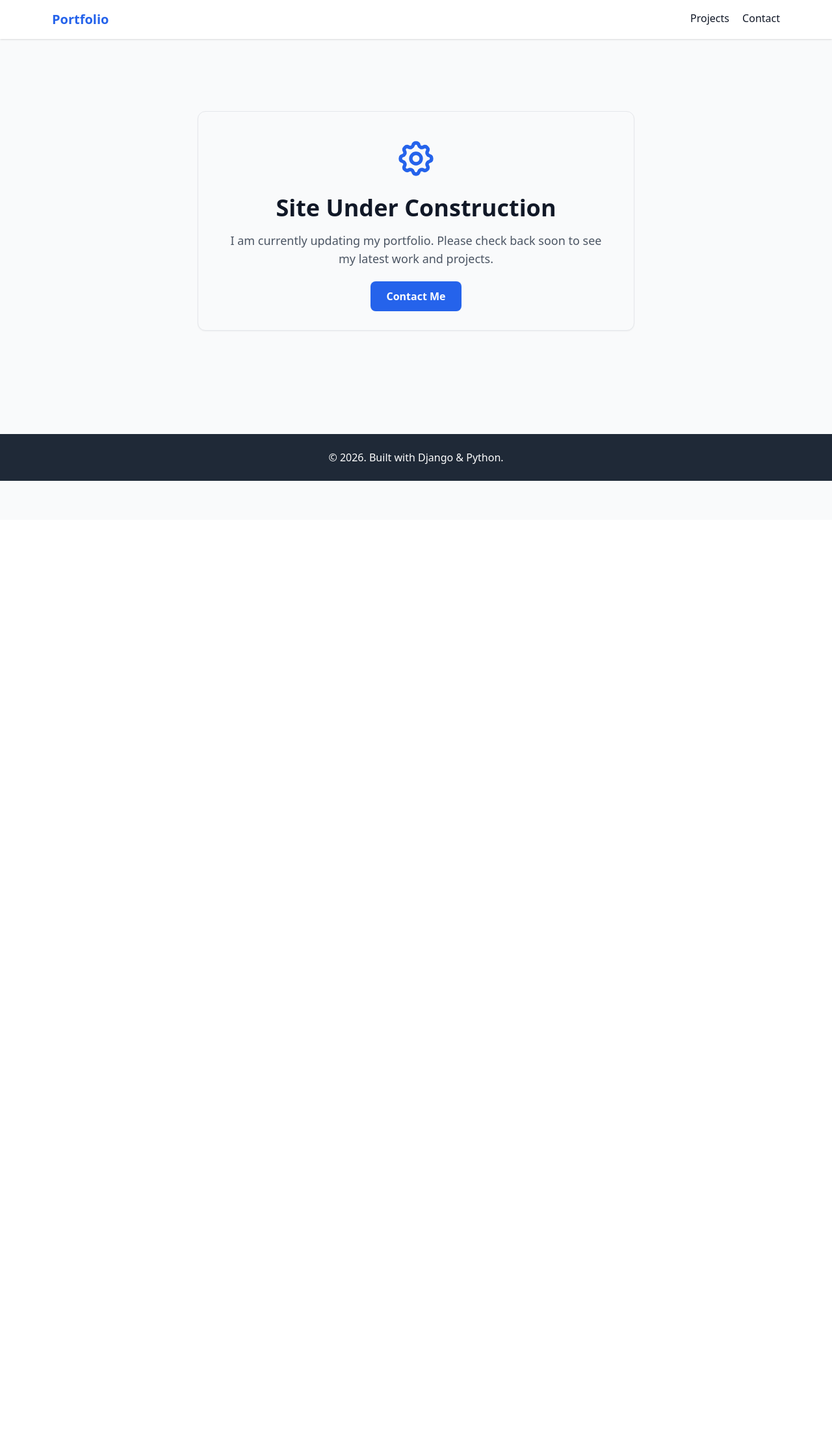
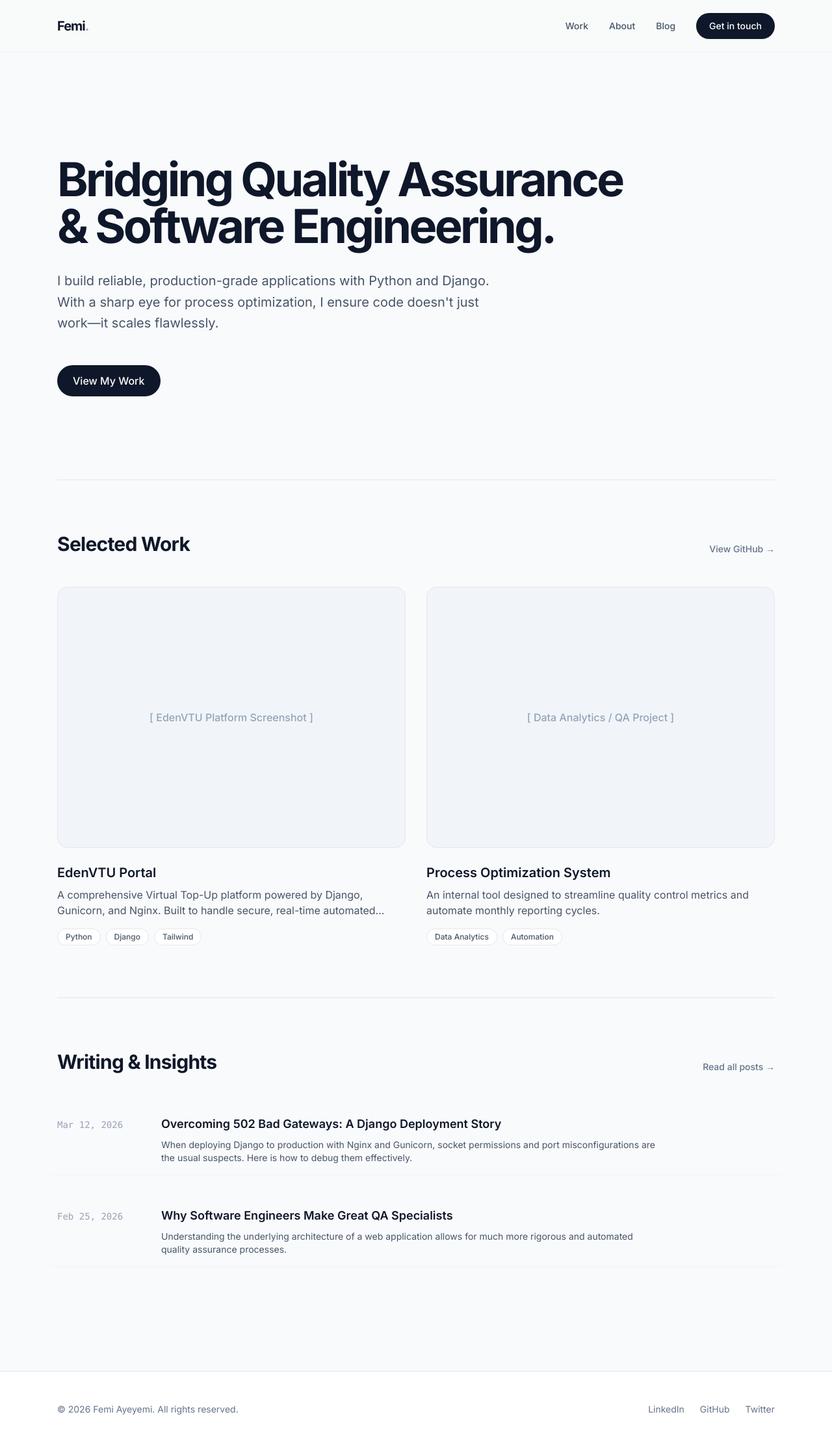
Before and after one commit to ayeyoluwafemi/faymol, a Django app: page / in a window 1280 px wide. Shown: the whole page at 65% size. Before the commit the page ends 740 px from the top, so only its background shows below. Run offline with Django 5.2, Linux system fonts and the light colour scheme; some libraries are stand-ins or nearby versions.

Commit message:
adding base.html, index.html

```diff
--- a/portfolio/templates/portfolio/base.html
+++ b/portfolio/templates/portfolio/base.html
@@ -1,30 +1,48 @@
+{% load static %}
 <!DOCTYPE html>
-<html lang="en">
+<html lang="en" class="scroll-smooth">
 <head>
     <meta charset="UTF-8">
     <meta name="viewport" content="width=device-width, initial-scale=1.0">
-    <title>Software Engineer & QA Professional</title>
+    <title>{% block title %}Femi Ayeyemi | Software Engineer & QA Specialist{% endblock %}</title>
     <script src="https://cdn.tailwindcss.com"></script>
+    <link href="https://fonts.googleapis.com/css2?family=Inter:wght@300;400;500;600;700&display=swap" rel="stylesheet">
+    <style>
+        body { font-family: 'Inter', sans-serif; }
+    </style>
 </head>
-<body class="bg-gray-50 text-gray-900 font-sans antialiased">
+<body class="bg-gray-50 text-slate-900 antialiased flex flex-col min-h-screen selection:bg-slate-900 selection:text-white">
 
-    <nav class="bg-white shadow">
-        <div class="max-w-6xl mx-auto px-4 py-4 flex justify-between">
-            <a href="/" class="font-bold text-xl text-blue-600">Portfolio</a>
-            <div class="space-x-4">
-                <a href="#projects" class="hover:text-blue-600">Projects</a>
-                <a href="#contact" class="hover:text-blue-600">Contact</a>
+    <header class="fixed w-full top-0 z-50 bg-gray-50/80 backdrop-blur-md border-b border-gray-200/50 transition-all duration-300">
+        <div class="max-w-6xl mx-auto px-6 h-20 flex items-center justify-between">
+            <a href="/" class="text-xl font-bold tracking-tighter text-slate-900 hover:text-slate-600 transition">
+                Femi<span class="text-slate-400">.</span>
+            </a>
+
+            <nav class="hidden md:flex items-center gap-8 text-sm font-medium text-slate-600">
+                <a href="#work" class="hover:text-slate-900 transition">Work</a>
+                <a href="#about" class="hover:text-slate-900 transition">About</a>
+                <a href="#blog" class="hover:text-slate-900 transition">Blog</a>
+                <a href="mailto:femiayeyemi@eden.net.ng" class="px-5 py-2.5 bg-slate-900 text-white rounded-full hover:bg-slate-800 transition shadow-sm">
+                    Get in touch
+                </a>
+            </nav>
+        </div>
+    </header>
+
+    <main class="flex-grow pt-28 pb-20">
+        {% block content %}{% endblock %}
+    </main>
+
+    <footer class="border-t border-gray-200 bg-white">
+        <div class="max-w-6xl mx-auto px-6 py-12 flex flex-col md:flex-row items-center justify-between text-sm text-slate-500">
+            <p>&copy; {% now "Y" %} Femi Ayeyemi. All rights reserved.</p>
+            <div class="flex gap-6 mt-4 md:mt-0">
+                <a href="#" class="hover:text-slate-900 transition">LinkedIn</a>
+                <a href="#" class="hover:text-slate-900 transition">GitHub</a>
+                <a href="#" class="hover:text-slate-900 transition">Twitter</a>
             </div>
         </div>
-    </nav>
-
-    <main>
-        {% block content %}
-        {% endblock %}
-    </main>
-
-    <footer class="bg-gray-800 text-white text-center py-6 mt-12">
-        <p>&copy; {% now "Y" %}. Built with Django & Python.</p>
     </footer>
 
 </body>
--- a/portfolio/templates/portfolio/index.html
+++ b/portfolio/templates/portfolio/index.html
@@ -1,17 +1,92 @@
 {% extends 'portfolio/base.html' %}
 
 {% block content %}
-<section class="min-h-[70vh] flex flex-col items-center justify-center text-center px-4">
-    <div class="bg-gray-50 border border-gray-200 rounded-xl p-10 max-w-2xl shadow-sm">
-        <svg class="w-16 h-16 text-blue-600 mx-auto mb-6" fill="none" stroke="currentColor" viewBox="0 0 24 24" xmlns="http://www.w3.org/2000/svg">
-            <path stroke-linecap="round" stroke-linejoin="round" stroke-width="2" d="M10.325 4.317c.426-1.756 2.924-1.756 3.35 0a1.724 1.724 0 002.573 1.066c1.543-.94 3.31.826 2.37 2.37a1.724 1.724 0 001.065 2.572c1.756.426 1.756 2.924 0 3.35a1.724 1.724 0 00-1.066 2.573c.94 1.543-.826 3.31-2.37 2.37a1.724 1.724 0 00-2.572 1.065c-.426 1.756-2.924 1.756-3.35 0a1.724 1.724 0 00-2.573-1.066c-1.543.94-3.31-.826-2.37-2.37a1.724 1.724 0 00-1.065-2.572c-1.756-.426-1.756-2.924 0-3.35a1.724 1.724 0 001.066-2.573c-.94-1.543.826-3.31 2.37-2.37.996.608 2.296.07 2.572-1.065z"></path>
-            <path stroke-linecap="round" stroke-linejoin="round" stroke-width="2" d="M15 12a3 3 0 11-6 0 3 3 0 016 0z"></path>
-        </svg>
+<div class="max-w-6xl mx-auto px-6">
 
-        <h1 class="text-4xl font-extrabold text-gray-900 mb-4">Site Under Construction</h1>
-        <p class="text-lg text-gray-600 mb-8">I am currently updating my portfolio. Please check back soon to see my latest work and projects.</p>
+    <section class="py-24 md:py-32 max-w-4xl">
+        <h1 class="text-5xl md:text-7xl font-bold tracking-tighter leading-tight mb-8">
+            Bridging Quality Assurance & Software Engineering.
+        </h1>
+        <p class="text-xl text-slate-600 leading-relaxed mb-12 max-w-2xl">
+            I build reliable, production-grade applications with Python and Django. With a sharp eye for process optimization, I ensure code doesn't just work—it scales flawlessly.
+        </p>
+        <div class="flex gap-4">
+            <a href="#work" class="px-6 py-3 bg-slate-900 text-white rounded-full font-medium hover:bg-slate-800 transition shadow-sm">
+                View My Work
+            </a>
+        </div>
+    </section>
 
-        <a href="mailto:femiayeyemi@eden.net.ng" class="bg-blue-600 text-white px-6 py-3 rounded-lg font-semibold hover:bg-blue-700 transition">Contact Me</a>
-    </div>
-</section>
+    <section id="work" class="py-20 border-t border-gray-200">
+        <div class="flex flex-col md:flex-row md:items-end justify-between mb-12">
+            <h2 class="text-3xl font-bold tracking-tight">Selected Work</h2>
+            <a href="#" class="text-sm font-medium text-slate-500 hover:text-slate-900 transition mt-4 md:mt-0 group">
+                View GitHub <span class="group-hover:ml-1 transition-all">→</span>
+            </a>
+        </div>
+
+        <div class="grid grid-cols-1 md:grid-cols-2 gap-8">
+            <a href="https://vtu.eden.net.ng" target="_blank" class="group block">
+                <div class="aspect-[4/3] bg-slate-100 rounded-2xl overflow-hidden mb-6 border border-gray-200 transition-all duration-300 group-hover:shadow-lg group-hover:-translate-y-1 relative">
+                    <div class="absolute inset-0 flex items-center justify-center text-slate-400 font-medium">
+                        [ EdenVTU Platform Screenshot ]
+                    </div>
+                </div>
+                <h3 class="text-xl font-semibold mb-2 group-hover:text-blue-600 transition">EdenVTU Portal</h3>
+                <p class="text-slate-600 mb-4 line-clamp-2">A comprehensive Virtual Top-Up platform powered by Django, Gunicorn, and Nginx. Built to handle secure, real-time automated transactions.</p>
+                <div class="flex gap-2">
+                    <span class="px-3 py-1 bg-white border border-gray-200 rounded-full text-xs font-medium text-slate-600">Python</span>
+                    <span class="px-3 py-1 bg-white border border-gray-200 rounded-full text-xs font-medium text-slate-600">Django</span>
+                    <span class="px-3 py-1 bg-white border border-gray-200 rounded-full text-xs font-medium text-slate-600">Tailwind</span>
+                </div>
+            </a>
+
+            <a href="#" class="group block">
+                <div class="aspect-[4/3] bg-slate-100 rounded-2xl overflow-hidden mb-6 border border-gray-200 transition-all duration-300 group-hover:shadow-lg group-hover:-translate-y-1 relative">
+                    <div class="absolute inset-0 flex items-center justify-center text-slate-400 font-medium">
+                        [ Data Analytics / QA Project ]
+                    </div>
+                </div>
+                <h3 class="text-xl font-semibold mb-2 group-hover:text-blue-600 transition">Process Optimization System</h3>
+                <p class="text-slate-600 mb-4 line-clamp-2">An internal tool designed to streamline quality control metrics and automate monthly reporting cycles.</p>
+                <div class="flex gap-2">
+                    <span class="px-3 py-1 bg-white border border-gray-200 rounded-full text-xs font-medium text-slate-600">Data Analytics</span>
+                    <span class="px-3 py-1 bg-white border border-gray-200 rounded-full text-xs font-medium text-slate-600">Automation</span>
+                </div>
+            </a>
+        </div>
+    </section>
+
+    <section id="blog" class="py-20 border-t border-gray-200">
+        <div class="flex flex-col md:flex-row md:items-end justify-between mb-12">
+            <h2 class="text-3xl font-bold tracking-tight">Writing & Insights</h2>
+            <a href="#" class="text-sm font-medium text-slate-500 hover:text-slate-900 transition mt-4 md:mt-0 group">
+                Read all posts <span class="group-hover:ml-1 transition-all">→</span>
+            </a>
+        </div>
+
+        <div class="flex flex-col gap-8">
+            <article class="group flex flex-col md:flex-row gap-4 md:gap-8 items-baseline py-4 border-b border-gray-100 hover:bg-white rounded-xl transition -mx-4 px-4">
+                <time class="text-sm text-slate-400 font-mono w-32 shrink-0">Mar 12, 2026</time>
+                <div>
+                    <h3 class="text-lg font-semibold mb-2 group-hover:text-blue-600 transition">
+                        <a href="#">Overcoming 502 Bad Gateways: A Django Deployment Story</a>
+                    </h3>
+                    <p class="text-slate-600 line-clamp-2 text-sm max-w-3xl">When deploying Django to production with Nginx and Gunicorn, socket permissions and port misconfigurations are the usual suspects. Here is how to debug them effectively.</p>
+                </div>
+            </article>
+
+            <article class="group flex flex-col md:flex-row gap-4 md:gap-8 items-baseline py-4 border-b border-gray-100 hover:bg-white rounded-xl transition -mx-4 px-4">
+                <time class="text-sm text-slate-400 font-mono w-32 shrink-0">Feb 25, 2026</time>
+                <div>
+                    <h3 class="text-lg font-semibold mb-2 group-hover:text-blue-600 transition">
+                        <a href="#">Why Software Engineers Make Great QA Specialists</a>
+                    </h3>
+                    <p class="text-slate-600 line-clamp-2 text-sm max-w-3xl">Understanding the underlying architecture of a web application allows for much more rigorous and automated quality assurance processes.</p>
+                </div>
+            </article>
+        </div>
+    </section>
+
+</div>
 {% endblock %}
```
